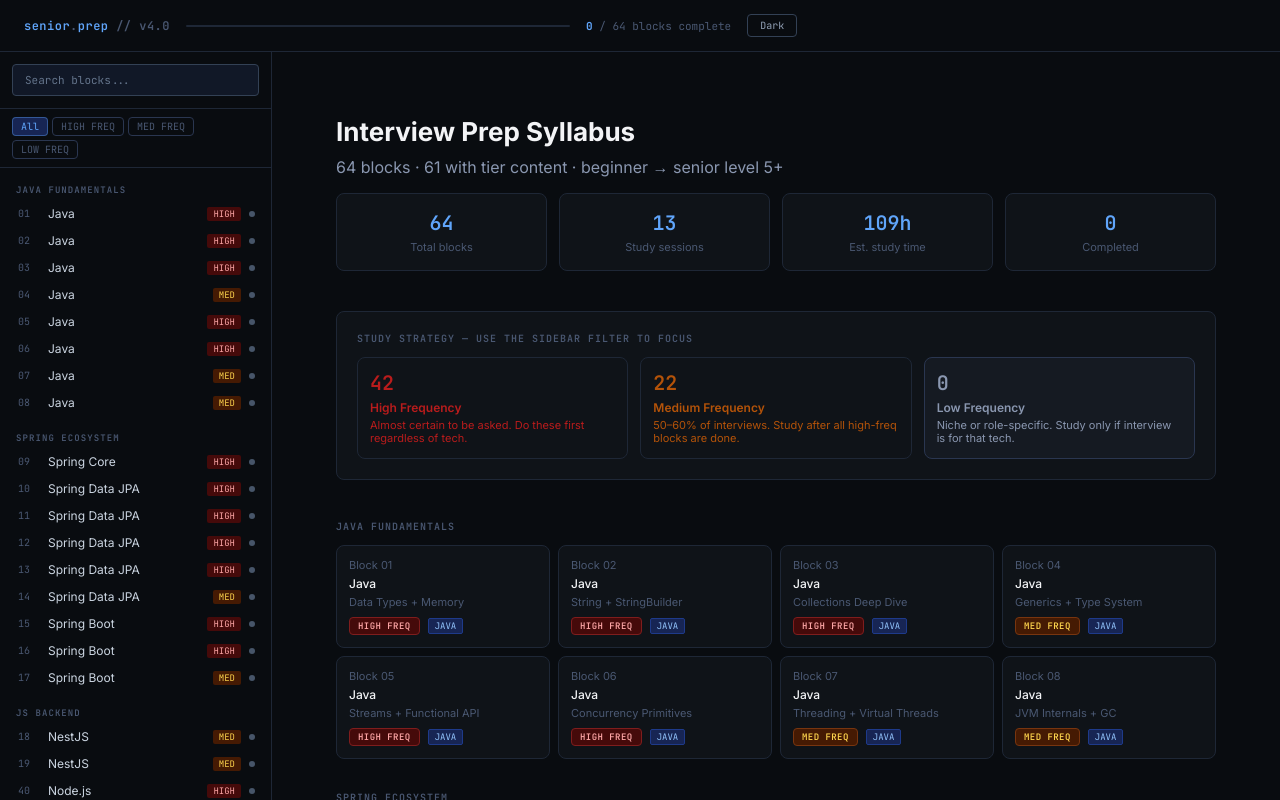
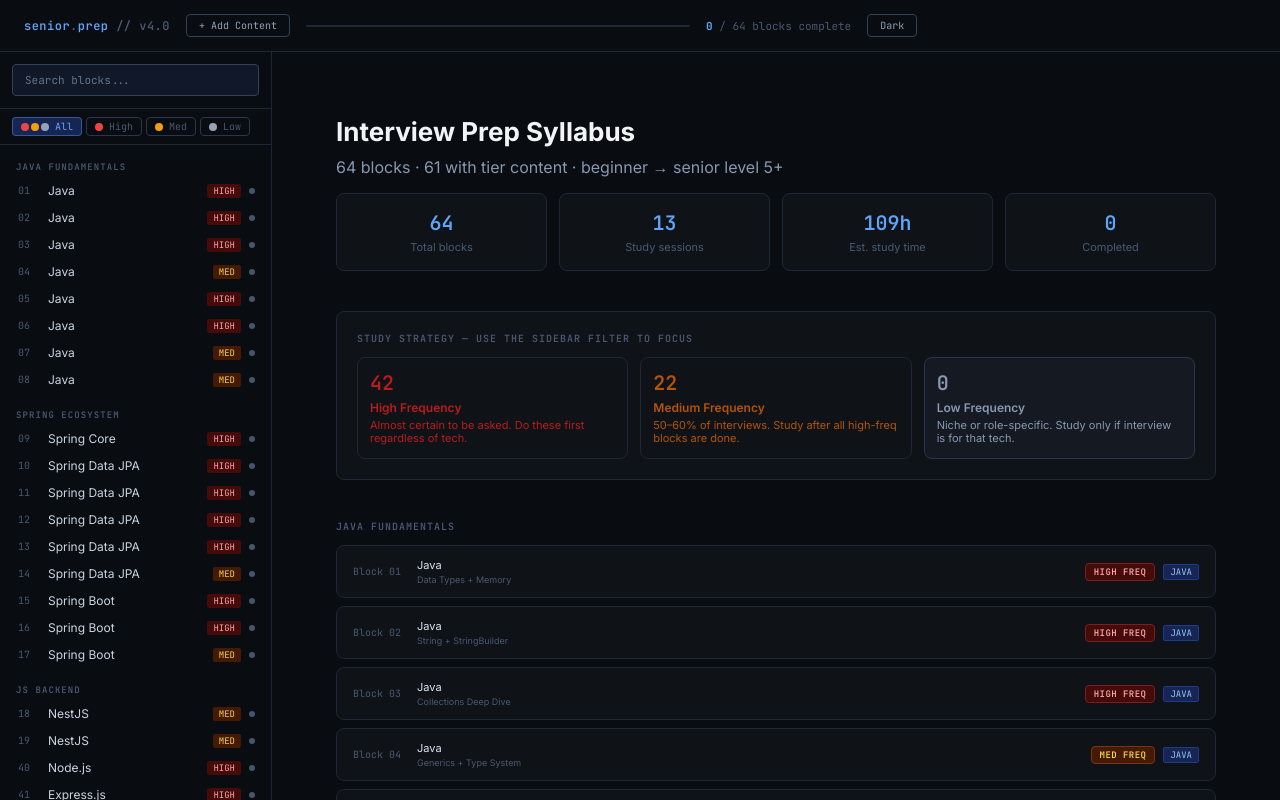
Before and after one commit to Abu-Sadeed/interview-prep, a React (Vite) app: page / in a window 1280 px wide. Shown: the top 800 px of the page. Built offline with nearby package versions, Linux system fonts and the light colour scheme.

Commit message:
Refactor code structure for improved readability and maintainability

```diff
--- a/src/components/Header.tsx
+++ b/src/components/Header.tsx
@@ -13,6 +13,7 @@ export function Header({ completed, total, percent }: HeaderProps) {
       <Link to="/" className="app-header-brand">
         senior<em className="app-header-brand-muted">.</em>prep <em className="app-header-brand-muted">// v4.0</em>
       </Link>
+      <Link to="/editor" className="app-btn" style={{ textDecoration: 'none' }}>+ Add Content</Link>
       <div className="progress-track">
         <div className="progress-fill" style={{ width: `${percent}%` }} />
       </div>
--- a/src/components/Overview.tsx
+++ b/src/components/Overview.tsx
@@ -34,18 +34,23 @@ export function Overview() {
       {Object.entries(phases).map(([phase, blocks]) => (
         <section key={phase} style={{ marginBottom: '2rem' }}>
           <div style={{ marginBottom: '0.75rem', fontFamily: 'JetBrains Mono, ui-monospace, SFMono-Regular, monospace', fontSize: '0.625rem', fontWeight: 600, letterSpacing: '0.1em', textTransform: 'uppercase', color: 'var(--color-text3)' }}>{phase}</div>
-          <div style={{ display: 'grid', gridTemplateColumns: 'repeat(auto-fill, minmax(190px, 1fr))', gap: '0.5rem' }}>
+          <div style={{ display: 'grid', gap: '0.5rem' }}>
             {blocks.map((block) => (
               <Link
                 key={block.id}
                 to={`/block/${block.id}`}
                 className="card"
+                style={{ display: 'grid', gridTemplateColumns: 'auto 1fr auto', alignItems: 'center', gap: '1rem', padding: '0.75rem 1rem' }}
               >
-                <div className="card-meta">Block {String(block.id).padStart(2, '0')}</div>
-                <div className="card-title" style={{ margin: '0.25rem 0' }}>{block.title.split(' — ')[0]}</div>
-                <div style={{ fontSize: '0.6875rem', color: 'var(--color-text3)' }}>{block.title.split(' — ')[1] || block.subtitle.split(',')[0]}</div>
-                <span className={`tag ${freqClass(block.freq)}`} style={{ marginTop: '0.5rem', display: 'inline-block' }}>{freqLabel(block.freq)}</span>
-                <span className={`chip ${chipClass(block.chip)}`} style={{ marginLeft: '0.5rem' }}>{block.chip}</span>
+                <span style={{ fontFamily: 'JetBrains Mono, ui-monospace, SFMono-Regular, monospace', fontSize: '0.625rem', color: 'var(--color-text3)' }}>Block {String(block.id).padStart(2, '0')}</span>
+                <div>
+                  <div style={{ fontSize: '0.6875rem', fontWeight: 400, color: 'var(--color-text)' }}>{block.title.split(' — ')[0]}</div>
+                  <div style={{ fontSize: '0.5625rem', fontWeight: 400, color: 'var(--color-text3)', marginTop: '2px' }}>{block.title.split(' — ')[1] || block.subtitle.split(',')[0]}</div>
+                </div>
+                <div style={{ display: 'flex', gap: '0.5rem', alignItems: 'center' }}>
+                  <span className={`tag ${freqClass(block.freq)}`}>{freqLabel(block.freq)}</span>
+                  <span className={`chip ${chipClass(block.chip)}`}>{block.chip}</span>
+                </div>
               </Link>
             ))}
           </div>
--- a/src/components/Sidebar.tsx
+++ b/src/components/Sidebar.tsx
@@ -51,7 +51,31 @@ export function Sidebar() {
                 : ''
             }`}
           >
-            {filter === 'all' ? 'All' : filter === 'high' ? 'HIGH FREQ' : filter === 'med' ? 'MED FREQ' : 'LOW FREQ'}
+            {filter === 'all' ? (
+              <span style={{ display: 'inline-flex', alignItems: 'center', gap: '0.375rem' }}>
+                <span style={{ display: 'inline-flex', gap: '2px' }}>
+                  <span className="filter-dot filter-dot-red" />
+                  <span className="filter-dot filter-dot-amber" />
+                  <span className="filter-dot filter-dot-gray" />
+                </span>
+                All
+              </span>
+            ) : filter === 'high' ? (
+              <span style={{ display: 'inline-flex', alignItems: 'center', gap: '0.375rem' }}>
+                <span className="filter-dot filter-dot-red" />
+                High
+              </span>
+            ) : filter === 'med' ? (
+              <span style={{ display: 'inline-flex', alignItems: 'center', gap: '0.375rem' }}>
+                <span className="filter-dot filter-dot-amber" />
+                Med
+              </span>
+            ) : (
+              <span style={{ display: 'inline-flex', alignItems: 'center', gap: '0.375rem' }}>
+                <span className="filter-dot filter-dot-gray" />
+                Low
+              </span>
+            )}
           </button>
         ))}
       </div>
--- a/src/styles/app.css
+++ b/src/styles/app.css
@@ -508,7 +508,11 @@ body {
 }
 
 .app-header-brand {
-  font-family: JetBrains Mono, ui-monospace, SFMono-Regular, monospace;
+	font-family:
+		JetBrains Mono,
+		ui-monospace,
+		SFMono-Regular,
+		monospace;
 	font-size: 0.75rem;
 	font-weight: 600;
 	letter-spacing: 0.04em;
@@ -533,12 +537,20 @@ body {
 .progress-fill {
 	height: 100%;
 	border-radius: 9999px;
-  background: linear-gradient(to right, var(--color-blue), var(--color-emerald));
+	background: linear-gradient(
+		to right,
+		var(--color-blue),
+		var(--color-emerald)
+	);
 	transition: width 500ms;
 }
 
 .app-header-text {
-  font-family: JetBrains Mono, ui-monospace, SFMono-Regular, monospace;
+	font-family:
+		JetBrains Mono,
+		ui-monospace,
+		SFMono-Regular,
+		monospace;
 	font-size: 0.6875rem;
 	color: var(--color-text3);
 }
@@ -554,10 +566,16 @@ body {
 	border: 1px solid var(--color-border2);
 	background: transparent;
 	padding: 0.25rem 0.75rem;
-  font-family: JetBrains Mono, ui-monospace, SFMono-Regular, monospace;
+	font-family:
+		JetBrains Mono,
+		ui-monospace,
+		SFMono-Regular,
+		monospace;
 	font-size: 0.625rem;
 	color: var(--color-text3);
-  transition: border-color 150ms, color 150ms;
+	transition:
+		border-color 150ms,
+		color 150ms;
 	cursor: pointer;
 }
 
@@ -600,7 +618,11 @@ body {
 	border: 1px solid var(--color-border2);
 	background: var(--color-bg3);
 	padding: 0.5rem 0.75rem;
-  font-family: JetBrains Mono, ui-monospace, SFMono-Regular, monospace;
+	font-family:
+		JetBrains Mono,
+		ui-monospace,
+		SFMono-Regular,
+		monospace;
 	font-size: 0.6875rem;
 	color: var(--color-text);
 	outline: none;
@@ -627,12 +649,41 @@ body {
 	border-radius: 0.25rem;
 	border: 1px solid var(--color-border2);
 	padding: 0.125rem 0.5rem;
-  font-family: JetBrains Mono, ui-monospace, SFMono-Regular, monospace;
+	font-family:
+		JetBrains Mono,
+		ui-monospace,
+		SFMono-Regular,
+		monospace;
 	font-size: 0.625rem;
 	color: var(--color-text3);
-  transition: border-color 150ms, color 150ms, background-color 150ms;
+	transition:
+		border-color 150ms,
+		color 150ms,
+		background-color 150ms;
 	cursor: pointer;
 	background: transparent;
+	display: inline-flex;
+	align-items: center;
+	gap: 0.375rem;
+}
+
+.filter-dot {
+	display: inline-block;
+	width: 0.5rem;
+	height: 0.5rem;
+	border-radius: 9999px;
+}
+
+.filter-dot-red {
+	background: #ef4444;
+}
+
+.filter-dot-amber {
+	background: #f59e0b;
+}
+
+.filter-dot-gray {
+	background: #94a3b8;
 }
 
 .filter-btn:hover {
@@ -666,7 +717,11 @@ body {
 
 .filter-count {
 	padding: 0.25rem 0.75rem 0;
-  font-family: JetBrains Mono, ui-monospace, SFMono-Regular, monospace;
+	font-family:
+		JetBrains Mono,
+		ui-monospace,
+		SFMono-Regular,
+		monospace;
 	font-size: 0.625rem;
 	color: var(--color-text3);
 }
@@ -683,7 +738,11 @@ body {
 
 .phase-label {
 	padding: 0.5rem 1rem 0.25rem;
-  font-family: JetBrains Mono, ui-monospace, SFMono-Regular, monospace;
+	font-family:
+		JetBrains Mono,
+		ui-monospace,
+		SFMono-Regular,
+		monospace;
 	font-size: 0.5625rem;
 	font-weight: 600;
 	letter-spacing: 0.12em;
@@ -697,7 +756,9 @@ body {
 	gap: 0.5rem;
 	border-left: 2px solid transparent;
 	padding: 0.375rem 1rem;
-  transition: background-color 150ms, border-color 150ms;
+	transition:
+		background-color 150ms,
+		border-color 150ms;
 	text-decoration: none;
 	color: inherit;
 }
@@ -721,7 +782,11 @@ body {
 
 .nav-link-id {
 	min-width: 1.375rem;
-  font-family: JetBrains Mono, ui-monospace, SFMono-Regular, monospace;
+	font-family:
+		JetBrains Mono,
+		ui-monospace,
+		SFMono-Regular,
+		monospace;
 	font-size: 0.625rem;
 	color: var(--color-text3);
 }
@@ -741,7 +806,11 @@ body {
 	display: inline-flex;
 	border-radius: 2px;
 	padding: 1px 6px;
-  font-family: JetBrains Mono, ui-monospace, SFMono-Regular, monospace;
+	font-family:
+		JetBrains Mono,
+		ui-monospace,
+		SFMono-Regular,
+		monospace;
 	font-size: 0.5625rem;
 }
 
@@ -779,7 +848,11 @@ body {
 }
 
 .stat-card-value {
-  font-family: JetBrains Mono, ui-monospace, SFMono-Regular, monospace;
+	font-family:
+		JetBrains Mono,
+		ui-monospace,
+		SFMono-Regular,
+		monospace;
 	font-size: 1.25rem;
 	font-weight: 600;
 	color: var(--color-blue);
@@ -796,7 +869,9 @@ body {
 	border: 1px solid var(--color-border);
 	background: var(--color-bg2);
 	padding: 0.75rem;
-  transition: border-color 150ms, background-color 150ms;
+	transition:
+		border-color 150ms,
+		background-color 150ms;
 	cursor: pointer;
 	text-decoration: none;
 	color: inherit;
@@ -824,7 +899,11 @@ body {
 	border-radius: 0.25rem;
 	border: 1px solid;
 	padding: 2px 8px;
-  font-family: JetBrains Mono, ui-monospace, SFMono-Regular, monospace;
+	font-family:
+		JetBrains Mono,
+		ui-monospace,
+		SFMono-Regular,
+		monospace;
 	font-size: 0.5625rem;
 	font-weight: 600;
 	text-transform: uppercase;
@@ -854,7 +933,11 @@ body {
 	border-radius: 2px;
 	border: 1px solid;
 	padding: 1px 6px;
-  font-family: JetBrains Mono, ui-monospace, SFMono-Regular, monospace;
+	font-family:
+		JetBrains Mono,
+		ui-monospace,
+		SFMono-Regular,
+		monospace;
 	font-size: 0.5625rem;
 	text-transform: uppercase;
 }
@@ -932,8 +1015,7 @@ body {
 }
 
 .block-detail-container {
-  max-width: 56.25rem;
-  padding: 2rem;
+	max-width: 100%;
 }
 
 .block-detail-header-row {
@@ -962,11 +1044,17 @@ body {
 	border: 1px solid var(--color-border2);
 	background: var(--color-bg3);
 	padding: 2px 8px;
-  font-family: JetBrains Mono, ui-monospace, SFMono-Regular, monospace;
+	font-family:
+		JetBrains Mono,
+		ui-monospace,
+		SFMono-Regular,
+		monospace;
 	font-size: 0.625rem;
 	color: var(--color-blue);
 	text-decoration: none;
-  transition: border-color 150ms, color 150ms;
+	transition:
+		border-color 150ms,
+		color 150ms;
 }
 
 .prereq-link:hover {
@@ -1015,7 +1103,11 @@ body {
 	border-radius: 2px;
 	background: #eff6ff;
 	padding: 2px 8px;
-  font-family: JetBrains Mono, ui-monospace, SFMono-Regular, monospace;
+	font-family:
+		JetBrains Mono,
+		ui-monospace,
+		SFMono-Regular,
+		monospace;
 	font-size: 0.625rem;
 	font-weight: 600;
 	color: var(--color-blue);
@@ -1028,7 +1120,11 @@ body {
 }
 
 .tier-meta {
-  font-family: JetBrains Mono, ui-monospace, SFMono-Regular, monospace;
+	font-family:
+		JetBrains Mono,
+		ui-monospace,
+		SFMono-Regular,
+		monospace;
 	font-size: 0.6875rem;
 	color: var(--color-text3);
 }
@@ -1058,7 +1154,11 @@ body {
 	margin-bottom: 0.5rem;
 	padding-bottom: 0.5rem;
 	border-bottom: 1px solid var(--color-border);
-  font-family: JetBrains Mono, ui-monospace, SFMono-Regular, monospace;
+	font-family:
+		JetBrains Mono,
+		ui-monospace,
+		SFMono-Regular,
+		monospace;
 	font-size: 0.625rem;
 	font-weight: 600;
 	letter-spacing: 0.1em;
@@ -1082,7 +1182,11 @@ body {
 
 .tier-traps-title {
 	margin-bottom: 0.5rem;
-  font-family: JetBrains Mono, ui-monospace, SFMono-Regular, monospace;
+	font-family:
+		JetBrains Mono,
+		ui-monospace,
+		SFMono-Regular,
+		monospace;
 	font-size: 0.625rem;
 	font-weight: 600;
 	letter-spacing: 0.08em;
@@ -1108,7 +1212,11 @@ body {
 
 .tier-checkpoint-title {
 	margin-bottom: 0.5rem;
-  font-family: JetBrains Mono, ui-monospace, SFMono-Regular, monospace;
+	font-family:
+		JetBrains Mono,
+		ui-monospace,
+		SFMono-Regular,
+		monospace;
 	font-size: 0.625rem;
 	font-weight: 600;
 	letter-spacing: 0.08em;
@@ -1128,7 +1236,11 @@ body {
 	margin-top: 0.5rem;
 	border-top: 1px solid #a7f3d0;
 	padding-top: 0.5rem;
-  font-family: JetBrains Mono, ui-monospace, SFMono-Regular, monospace;
+	font-family:
+		JetBrains Mono,
+		ui-monospace,
+		SFMono-Regular,
+		monospace;
 	font-size: 0.625rem;
 	color: var(--color-text3);
 }
@@ -1148,7 +1260,11 @@ body {
 }
 
 .grill-title {
-  font-family: JetBrains Mono, ui-monospace, SFMono-Regular, monospace;
+	font-family:
+		JetBrains Mono,
+		ui-monospace,
+		SFMono-Regular,
+		monospace;
 	font-size: 0.75rem;
 	font-weight: 600;
 	color: var(--color-text);
@@ -1171,10 +1287,17 @@ body {
 	border: 1px solid var(--color-border);
 	background: var(--color-bg2);
 	padding: 0.25rem 0.75rem;
-  font-family: JetBrains Mono, ui-monospace, SFMono-Regular, monospace;
+	font-family:
+		JetBrains Mono,
+		ui-monospace,
+		SFMono-Regular,
+		monospace;
 	font-size: 0.6875rem;
 	color: var(--color-text3);
-  transition: background-color 150ms, border-color 150ms, color 150ms;
+	transition:
+		background-color 150ms,
+		border-color 150ms,
+		color 150ms;
 	cursor: pointer;
 }
 
@@ -1198,7 +1321,11 @@ body {
 }
 
 .grill-prompt {
-  font-family: JetBrains Mono, ui-monospace, SFMono-Regular, monospace;
+	font-family:
+		JetBrains Mono,
+		ui-monospace,
+		SFMono-Regular,
+		monospace;
 	font-size: 0.6875rem;
 	line-height: 1.75rem;
 	color: var(--color-text2);
@@ -1213,10 +1340,17 @@ body {
 	border: 1px solid var(--color-border2);
 	background: var(--color-bg3);
 	padding: 0.25rem 0.75rem;
-  font-family: JetBrains Mono, ui-monospace, SFMono-Regular, monospace;
+	font-family:
+		JetBrains Mono,
+		ui-monospace,
+		SFMono-Regular,
+		monospace;
 	font-size: 0.625rem;
 	color: var(--color-text2);
-  transition: border-color 150ms, color 150ms, background-color 150ms;
+	transition:
+		border-color 150ms,
+		color 150ms,
+		background-color 150ms;
 	cursor: pointer;
 }
 
@@ -1247,12 +1381,19 @@ body {
 	border: 1px solid rgba(16, 185, 129, 0.3);
 	background: transparent;
 	padding: 0.75rem 1rem;
-  font-family: JetBrains Mono, ui-monospace, SFMono-Regular, monospace;
+	font-family:
+		JetBrains Mono,
+		ui-monospace,
+		SFMono-Regular,
+		monospace;
 	font-size: 0.75rem;
 	font-weight: 600;
 	letter-spacing: 0.05em;
 	color: var(--color-emerald);
-  transition: border-color 150ms, background-color 150ms, color 150ms;
+	transition:
+		border-color 150ms,
+		background-color 150ms,
+		color 150ms;
 	cursor: pointer;
 	justify-content: center;
 	align-items: center;
@@ -1283,10 +1424,17 @@ body {
 	border: 1px solid var(--color-border2);
 	background: transparent;
 	padding: 0.5rem 1rem;
-  font-family: JetBrains Mono, ui-monospace, SFMono-Regular, monospace;
+	font-family:
+		JetBrains Mono,
+		ui-monospace,
+		SFMono-Regular,
+		monospace;
 	font-size: 0.6875rem;
 	color: var(--color-text2);
-  transition: border-color 150ms, color 150ms, background-color 150ms;
+	transition:
+		border-color 150ms,
+		color 150ms,
+		background-color 150ms;
 	cursor: pointer;
 	text-decoration: none;
 }
@@ -1375,7 +1523,11 @@ body {
 }
 
 textarea.form-input {
-  font-family: JetBrains Mono, ui-monospace, SFMono-Regular, monospace;
+	font-family:
+		JetBrains Mono,
+		ui-monospace,
+		SFMono-Regular,
+		monospace;
 	font-size: 0.6875rem;
 }
 
@@ -1389,10 +1541,17 @@ textarea.form-input {
 	border-radius: 0.25rem;
 	border: 1px solid;
 	padding: 0.5rem 1rem;
-  font-family: JetBrains Mono, ui-monospace, SFMono-Regular, monospace;
+	font-family:
+		JetBrains Mono,
+		ui-monospace,
+		SFMono-Regular,
+		monospace;
 	font-size: 0.6875rem;
 	font-weight: 600;
-  transition: border-color 150ms, background-color 150ms, color 150ms;
+	transition:
+		border-color 150ms,
+		background-color 150ms,
+		color 150ms;
 	cursor: pointer;
 }
 
@@ -1447,7 +1606,11 @@ textarea.form-input {
 	border: 1px solid var(--color-border2);
 	background: var(--color-bg4);
 	padding: 0.75rem;
-  font-family: JetBrains Mono, ui-monospace, SFMono-Regular, monospace;
+	font-family:
+		JetBrains Mono,
+		ui-monospace,
+		SFMono-Regular,
+		monospace;
 	font-size: 0.6875rem;
 	line-height: 1.5;
 	color: var(--color-text2);
@@ -1456,7 +1619,11 @@ textarea.form-input {
 }
 
 .json-preview-label {
-  font-family: JetBrains Mono, ui-monospace, SFMono-Regular, monospace;
+	font-family:
+		JetBrains Mono,
+		ui-monospace,
+		SFMono-Regular,
+		monospace;
 	font-size: 0.625rem;
 	font-weight: 600;
 	letter-spacing: 0.1em;
@@ -1481,7 +1648,11 @@ textarea.form-input {
 	background: var(--color-bg4);
 	padding: 1px 5px;
 	color: #0d9488;
-  font-family: JetBrains Mono, ui-monospace, SFMono-Regular, monospace;
+	font-family:
+		JetBrains Mono,
+		ui-monospace,
+		SFMono-Regular,
+		monospace;
 	font-size: 0.75rem;
 }
 
```
Also changed, not shown: src/components/BlockDetail.tsx (+156 -51 lines). Lines whose indentation alone changed are shown as unchanged.
